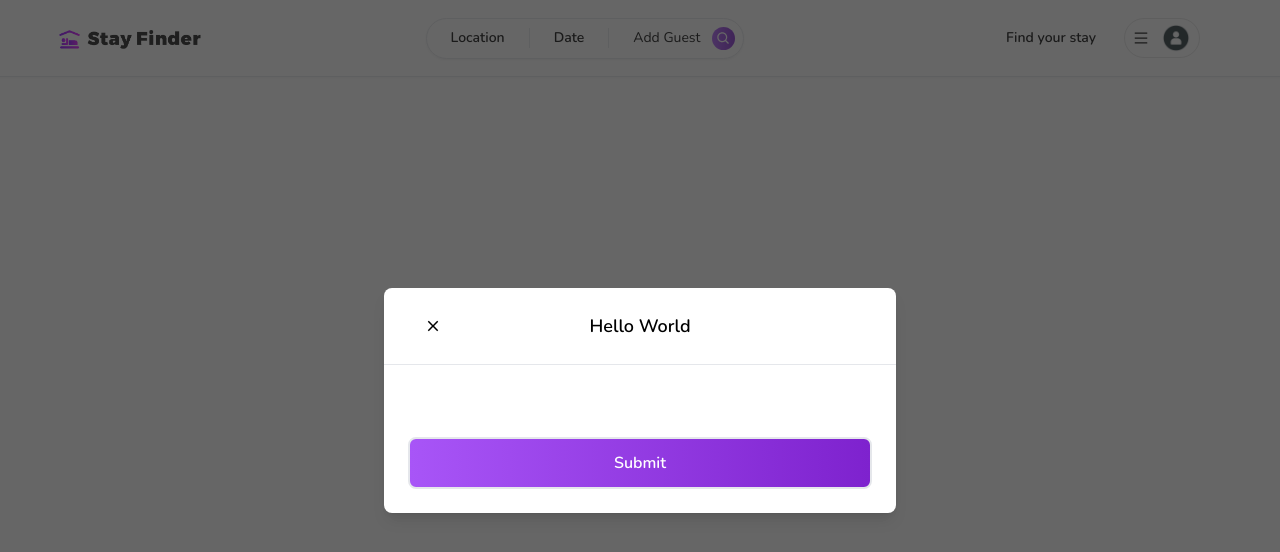
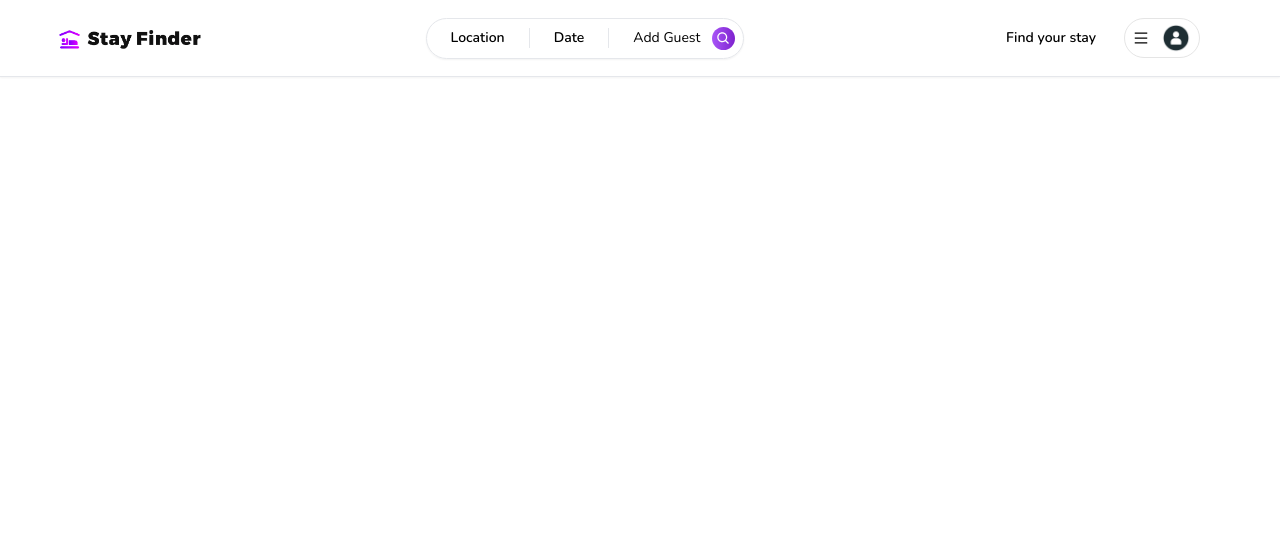
Before and after one commit to RajeevDash007/stayfinder, a Next.js app: page / in a window 1280 px wide. Shown: the top 552 px of the page. Built offline with nearby package versions, Linux system fonts and the light colour scheme.

Commit message:
Added packages and Register Modal

```diff
--- /dev/null
+++ b/app/components/Modals/RegisterModal.tsx
@@ -0,0 +1,24 @@
+'use client';
+import React from 'react'
+import axios from 'axios';
+import { AiFillGithub } from 'react-icons/ai';
+import { FcGoogle } from "react-icons/fc";
+import { useCallback, useState } from 'react';
+import {
+    FieldValues,
+    SubmitHandler,
+    useForm
+} from 'react-hook-form';
+
+import useRegisterModal from '@/app/hooks/useRegisterModal';
+
+
+const RegisterModal = () => {
+  return (
+    <div>
+
+    </div>
+  )
+}
+
+export default RegisterModal
--- /dev/null
+++ b/app/hooks/useRegisterModal.tsx
@@ -0,0 +1,15 @@
+import {create} from 'zustand';
+
+interface RegisterModalStore{
+    isOpen: boolean;
+    onOpen: () => void;
+    onClose: () => void;
+}
+
+const useRegisterModal = create<RegisterModalStore>((set) => ({
+    isOpen: false,
+    onOpen: () => set({isOpen:true}),
+    onClose: () => set({isOpen:false}),
+}));
+
+export default useRegisterModal;
--- a/app/layout.tsx
+++ b/app/layout.tsx
@@ -2,7 +2,7 @@ import './globals.css'
 import { Nunito } from 'next/font/google'
 import Navbar from './components/Navbar/Navbar'
 import ClientOnly from './components/ClientOnly'
-import Modals from './components/Modals/Modals'
+import RegisterModal from './components/Modals/RegisterModal'
 
 const font = Nunito({
   subsets:["latin"],
@@ -22,7 +22,7 @@ export default function RootLayout({
     <html lang="en">
       <body className={font.className}>
         <ClientOnly>
-          <Modals actionLabel="Submit" title="Hello World" isOpen />
+          <RegisterModal />
           <Navbar />
         </ClientOnly>
         {children}
--- a/package.json
+++ b/package.json
@@ -13,14 +13,17 @@
     "@types/react": "18.2.7",
     "@types/react-dom": "18.2.4",
     "autoprefixer": "10.4.14",
+    "axios": "^1.4.0",
     "eslint": "8.41.0",
     "eslint-config-next": "13.4.4",
     "next": "13.4.4",
     "postcss": "8.4.24",
     "react": "18.2.0",
     "react-dom": "18.2.0",
+    "react-hook-form": "^7.44.3",
     "react-icons": "^4.9.0",
     "tailwindcss": "3.3.2",
-    "typescript": "5.0.4"
+    "typescript": "5.0.4",
+    "zustand": "^4.3.8"
   }
 }
```
Also changed, not shown: 1 other file (tests, documents, lock files or other folders).
